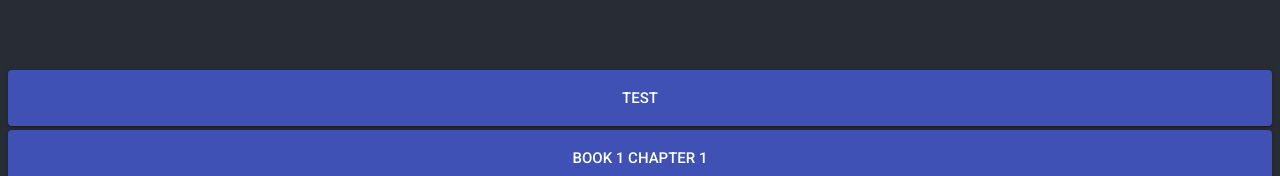
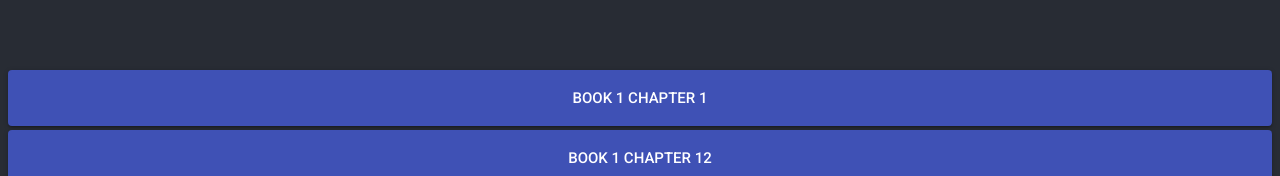
Before and after one commit to BennyCarlsson/mandarin-training, a React (Create React App) app: page / in a window 1280 px wide. Shown: the part 450-626 px from the top of the page. Built offline with nearby package versions, Linux system fonts and the light colour scheme.

Commit message:
added google analytics and cleanup

```diff
--- a/public/index.html
+++ b/public/index.html
@@ -28,6 +28,21 @@
       crossorigin="anonymous"
     />
 
+    <!-- Global site tag (gtag.js) - Google Analytics -->
+    <script
+      async
+      src="https://www.googletagmanager.com/gtag/js?id=UA-59286157-4"
+    ></script>
+    <script>
+      window.dataLayer = window.dataLayer || []
+      function gtag() {
+        dataLayer.push(arguments)
+      }
+      gtag("js", new Date())
+
+      gtag("config", "UA-59286157-4")
+    </script>
+
     <!--
       Notice the use of %PUBLIC_URL% in the tags above.
       It will be replaced with the URL of the `public` folder during the build.
@@ -37,7 +52,7 @@
       work correctly both with client-side routing and a non-root public URL.
       Learn how to configure a non-root public URL by running `npm run build`.
     -->
-    <title>React App</title>
+    <title>Mandarin Quiz</title>
   </head>
   <body>
     <noscript>
--- a/src/components/ChaptersButtons.js
+++ b/src/components/ChaptersButtons.js
@@ -6,15 +6,6 @@ const ChapterButtons = props => {
   const { classes, startChapter } = props
   return (
     <Fragment>
-      <Button
-        variant="contained"
-        size="large"
-        color="primary"
-        className={classes.button}
-        onClick={() => startChapter("chapterTest")}
-      >
-        test
-      </Button>
       <Button
         variant="contained"
         size="large"
--- a/src/components/PageFooter.js
+++ b/src/components/PageFooter.js
@@ -15,7 +15,7 @@ const PageFooter = () => {
         >
           <Icon className={"fab fa-github"} />
         </span>
-        <span className="footerVersionNr"> v.1.0.2</span>
+        <span className="footerVersionNr"> v.1.0.3</span>
       </span>
     </div>
   )
--- a/src/vocabulary.json
+++ b/src/vocabulary.json
@@ -1,16 +1,4 @@
 {
-  "chapterTest": [
-    {
-      "chinese": "test",
-      "pinyin": "testy text",
-      "english": "test"
-    },
-    {
-      "chinese": "test",
-      "pinyin": "testy text",
-      "english": "test"
-    }
-  ],
   "chapter1": [
     {
       "chinese": "您",
```
Also changed, not shown: src/todo.txt.
